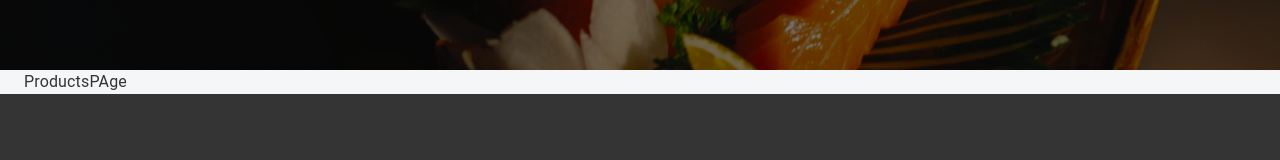
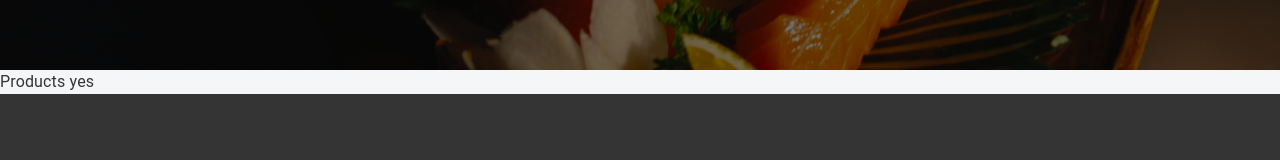
Before and after one commit to Rosuljon/burak-react, a React (Create React App) app: page /products in a window 1280 px wide. Shown: the part 330-490 px from the top of the page. Built offline with nearby package versions, Linux system fonts and the light colour scheme.

Commit message:
feat: develop productPage routing system

```diff
--- /dev/null
+++ b/src/app/screens/productsPage/ChosenProduct.tsx
@@ -0,0 +1,7 @@
+import React from "react";
+
+const ChosenProduct = () => {
+  return <div>ChosenProduct</div>;
+};
+
+export default ChosenProduct;
--- /dev/null
+++ b/src/app/screens/productsPage/Products.tsx
@@ -0,0 +1,7 @@
+import React from "react";
+
+const Products = () => {
+  return <div>Products yes</div>;
+};
+
+export default Products;
--- a/src/app/screens/productsPage/index.tsx
+++ b/src/app/screens/productsPage/index.tsx
@@ -1,5 +1,17 @@
+import React from "react";
+import { Switch, Route, useRouteMatch } from "react-router-dom";
 import { Container } from "@mui/material";
+import ChosenProduct from "./ChosenProduct";
+import Products from "./Products";
 
 export function ProductsPage() {
-  return <Container>ProductsPAge</Container>;
+  const products = useRouteMatch();
+  return (
+    <div className="products-page">
+      <Switch>
+        <Route path={`${products.path}/:productId`} component={ChosenProduct} />
+        <Route path={`${products.path}`} component={Products} />
+      </Switch>
+    </div>
+  );
 }
```
